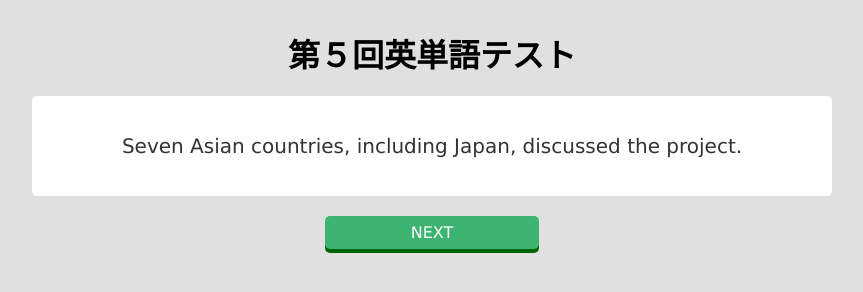
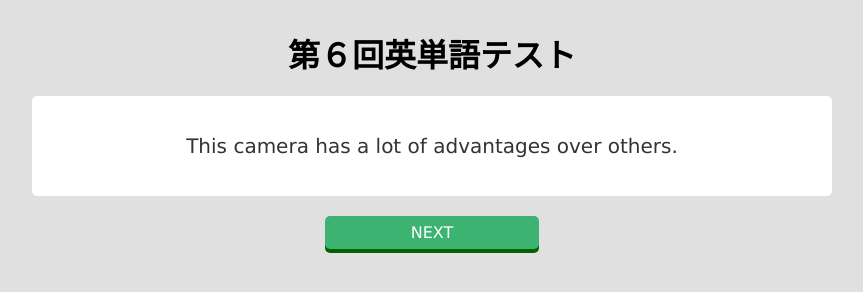
Before and after one commit to sugar314/en-to-ja-ex, a plain HTML site: page index.html in a window 1280 px wide. Shown: the whole page, without its empty margins (208-1071 px from the left). Drawn offline with Linux system fonts and the light colour scheme.

Commit message:
Update index.html

```diff
--- a/index.html
+++ b/index.html
@@ -8,7 +8,7 @@
 <body>
 
 	<div class="title-top">
-		<h1>第５回英単語テスト</h1>
+		<h1>第６回英単語テスト</h1>
 
 	<div id="card">
 		<div id="card-front"></div>
@@ -20,66 +20,66 @@
 			'use strict';
 
 			var words = [
-      {'ja': 'Take this medicine within five minutes after eating.', 'en': 'この薬を食後5分以内に飲みなさい。'},
-   {'ja': 'I make 50 dollars per day by working part-time.', 'en': '私はアルバイトで1日につき50ドル稼ぐ。'},
-   {'ja': 'Seven Asian countries, including Japan, discussed the project.', 'en': '日本を含めてアジア7か国がその計画について話し合った。'},
-   {'ja': 'The library is open throughout the year.', 'en': 'その図書館は1年中開いている。'},
-   {'ja': 'Despite the rain, the game started at five o’clock.', 'en': '雨にもかかわらず，試合は5時に始まった。'},
-   {'ja': 'There is a small village beyond the mountain.', 'en': 'その山の向こうに小さな村がある。'},
-   {'ja': 'The shopping mall is open every day except Wednesday. ', 'en': 'その商店街は水曜日を除いて毎日開いている。'},
-   {'ja': 'I don’t know whether she will come (or not) to the party.', 'en': '彼女がパーティーに来るかどうかわかりません。'},
-   {'ja': 'You can take this book, provided that you return it tomorrow.', 'en': 'もし明日返してくれるなら，この本を持って行ってもいいよ。'},
-   {'ja': 'The buses will run unless it snows.', 'en': '雪が降らない限りバスは運行します。'},
-   {'ja': 'The Japanese students had difficulty (in) answering in English.', 'en': 'その日本人の生徒たちは英語で答えるのに苦労した。'},
-   {'ja': 'Los Angeles has a warm and dry climate.', 'en': 'ロサンゼルスは暖かく乾燥した気候である。'},
-   {'ja': 'I have a strong belief that natto is good for our health.', 'en': '私は納豆は私たちの体によいという強い確信を持っている。'},
-   {'ja': 'The contrast between red and blue is beautiful in this picture.', 'en': 'この絵では赤と青の対照が美しい。'},
-   {'ja': 'I will give blood when I turn eighteen. ', 'en': '私は18歳になったら献血するつもりだ。'},
-   {'ja': 'Sarah is making a lot of progress in her swimming.', 'en': 'サラは泳ぎが大いに進歩している。'},
-   {'ja': 'The typhoon did great damage to the town.', 'en': '台風はその町に大きな損害を与えた。'},
-   {'ja': 'He checked every item on the list.', 'en': '彼はそのリストの項目をすべて調べた。'},
-   {'ja': 'He has a different concept of time from us.', 'en': '彼は私たちと異なる時間の概念を持っている。'},
-   {'ja': 'John gave me the task of washing dishes. ', 'en': 'ジョンは私に皿洗いの仕事を与えた。'},
-   {'ja': 'The temperature of the surface of the earth has risen year by year.', 'en': '地表の温度が年々上昇している。'},
-   {'ja': 'The DVD is now on sale all over Japan.', 'en': 'そのDVDは今，日本中で販売されている。'},
-   {'ja': 'I think Sam should live within his income.', 'en': 'サムは自分の収入の範囲内で生活すべきだと私は思う。'},
-   {'ja': 'Meg has a habit of getting up early in the morning.', 'en': 'メグは朝早く起きる習慣がある。'},
-   {'ja': 'She gave an account of the accident to the police.', 'en': '彼女は警察にその事故の報告をした。'},
-   {'ja': 'A lot of children were in danger during the war.', 'en': '戦争中，多くの子どもたちが危険にさらされていた。'},
-   {'ja': 'Everybody has freedom of speech in this country.', 'en': 'この国ではみんなが言論の自由を持っている。'},
-   {'ja': 'Human relationships are an important aspect of my work.', 'en': '人間関係は私の仕事の重要な一面だ。'},
-   {'ja': 'The doctor managed to stop her loss of blood.', 'en': 'その医者はなんとか彼女の失血を止めた。'},
-   {'ja': 'They collected a mass of data on the baseball team.', 'en': '彼らはその野球チームに関する大量のデータを集めた。'},
-   {'ja': 'The population of the country will decline in a few years.', 'en': 'その国の人口は数年のうちに減少するだろう。'},
-   {'ja': 'Do you think e-mails have replaced letters?', 'en': 'あなたはEメールが手紙に取って代わったと思いますか。'},
-   {'ja': 'The news spread quickly through the school.', 'en': 'そのニュースはすぐに学校中に広まった。'},
-   {'ja': 'She wasted a lot of money on clothes.', 'en': '彼女は服にたくさんの金をむだに使った。'},
-   {'ja': 'The company supplies us with natural food [natural food to us].　', 'en': 'その会社は私たちに自然食品を供給している。'},
-   {'ja': 'The actor mentioned his history in the interview.', 'en': 'その俳優はインタビューの中で自分の経歴に言及した。'},
-   {'ja': 'His family survived two world wars. ', 'en': '彼の家族は2度の世界大戦を生き延びた。'},
-   {'ja': 'If you add two to one, you get three.', 'en': '1に2を加えると3になる。'},
-   {'ja': 'Our town is separated from the sea by the mountains.', 'en': '私たちの町は，山によって海から隔てられている。'},
-   {'ja': 'A young lady served me a cup of coffee.', 'en': '若い女性が私に1杯のコーヒーを出してくれた。'},
-   {'ja': 'Emily regards him as her best friend.', 'en': 'エミリーは彼のことを親友とみなしている。'},
-   {'ja': 'The number of students decreased from 300 to 200.', 'en': '生徒数が300人から200人に減少した。'},
-   {'ja': 'Our class performed a play in our school festival.', 'en': '私たちのクラスは学園祭で劇を上演した。'},
-   {'ja': 'Thirty members came to Tokyo to attend the meeting.', 'en': '30名の会員がその会議に出席するために東京にやって来た。'},
-   {'ja': 'They finally achieved peace after a long war.', 'en': '長い戦争ののちに，彼らはついに平和を達成した。'},
-   {'ja': 'Jim promised to come to my birthday party.', 'en': 'ジムは私の誕生日パーティーに来ると約束した。'},
-   {'ja': 'How can I connect this mouse to[with] the computer?', 'en': 'どうやればこのマウスをコンピュータにつなぐことができますか。'},
-   {'ja': 'Count to three before you open your present.', 'en': 'プレゼントを開ける前に3つ数えなさい。'},
-   {'ja': 'His new movie attracted attention from all over the world.', 'en': '彼の新作映画は世界中から注目を集めた。'},
-   {'ja': 'I doubt if the team will win the game.', 'en': 'そのチームが試合に勝つかどうか疑わしい。'},
-   {'ja': 'They are really concerned about the future of Japan.', 'en': '彼らは日本の将来を本当に心配している。'},
-   {'ja': 'The official languages of Canada are French and English.', 'en': 'カナダの公用語はフランス語と英語だ。'},
-   {'ja': 'That TV program is not appropriate for children.', 'en': 'そのテレビ番組は子どもたちに適切ではない。'},
-   {'ja': 'There are three female doctors in this hospital.', 'en': 'この病院には3名の女性の医者がいる。'},
-   {'ja': 'We need fresh ideas for our next project.', 'en': '私たちは次の計画に向けて新鮮なアイデアが必要だ。'},
-   {'ja': 'Russia is one of the most powerful nations in the world.', 'en': 'ロシアは世界で最も影響力のある国の1つである。'},
-   {'ja': 'This website is very familiar to students.', 'en': 'このウェブサイトは学生にとてもよく知られている。'},
-   {'ja': 'His works are difficult for ordinary people to understand.', 'en': '彼の作品は普通の人々には理解するのが難しい。'},
-   {'ja': 'African forests are full of wild animals and plants.', 'en': 'アフリカの森林は野生の動物と植物に満ちている。'},
-   {'ja': 'You will get fat if you don’t do any exercise.', 'en': '少しは運動しないと太るよ。'}
+   {'ja': 'Humans have developed different techniques for flying.', 'en': '人間はさまざまな飛行技術を開発してきた。'},
+   {'ja': 'Could you tell me some famous English phrases?', 'en': '英語の有名な成句をいくつか教えていただけますか。'},
+   {'ja': 'This camera has a lot of advantages over others.', 'en': 'このカメラにはほかのものに対する多くの利点がある。'},
+   {'ja': 'Every teacher at this school has a good character.', 'en': 'この学校では，どの先生も性格がよい。'},
+   {'ja': 'The trading company deals mainly in natural gas.', 'en': 'その貿易会社は主に天然ガスを扱っている。'},
+   {'ja': 'The Louvre Museum is loved by all the citizens of Paris.', 'en': 'ルーブル美術館はすべてのパリ市民に愛されている。'},
+   {'ja': 'I think telling the truth is better than lying.', 'en': '私はうそをつくより本当のことを言ったほうがよいと思う。'},
+   {'ja': 'What percentage of the students will take the exam?', 'en': '何パーセントの生徒がその試験を受けますか。'},
+   {'ja': 'Mike gave us a short explanation of his plan.', 'en': 'マイクは彼の計画について私たちに短く説明した。'},
+   {'ja': 'I’ll take a simple instance to explain the theory.', 'en': 'その学説を説明するために簡単な例を挙げましょう。'},
+   {'ja': 'Please make marks on the items you need.', 'en': 'あなたが必要な項目に印を付けてください。'},
+   {'ja': 'The increase of cars is causing air pollution in China.', 'en': '自動車の増加が中国で大気汚染を引き起こしている。'},
+   {'ja': 'What are the main features of the cellphone?', 'en': 'その携帯電話の主な特徴は何ですか。'},
+   {'ja': 'Japan’s trade with China has increased year by year.', 'en': '日本の中国との貿易は年々増えてきている。'},
+   {'ja': 'This notebook computer is a useful tool for my work.', 'en': 'このノートパソコンは役に立つ私の仕事道具だ。'},
+   {'ja': 'They created a new sort of music.', 'en': '彼らは新しい種類の音楽を作り出した。'},
+   {'ja': 'The small hotel had a family atmosphere.', 'en': 'その小さなホテルには家庭的な雰囲気があった。'},
+   {'ja': 'The new policy had a strong impact on other countries.', 'en': 'その新しい政策は他国に強い影響を与えた。'},
+   {'ja': 'I want you to change your attitude toward me.', 'en': '私はあなたに私に対するあなたの態度を変えてほしいと思っている。'},
+   {'ja': 'A huge crowd came together in front of the White House.', 'en': '大群衆がホワイトハウスの前に集まった。'},
+   {'ja': 'Those boys suddenly disappeared into the building.', 'en': 'その少年たちは建物の中に突然姿を消した。'},
+   {'ja': 'A good dictionary defines each word clearly.', 'en': 'よい辞書はそれぞれの単語をわかりやすく定義している。'},
+   {'ja': 'The surface of the lake is reflecting the light of the sun.', 'en': 'その湖面は太陽の光を反射している。'},
+   {'ja': 'Mike wants to contribute to his team in the next game.', 'en': 'マイクは次の試合でチームに貢献したいと思っている。'},
+   {'ja': 'He represented our class at the meeting.', 'en': '彼は会議で私たちのクラスを代表した［クラスを代表して会議に出た］。'},
+   {'ja': 'Nancy’s dress today matches her hairstyle.', 'en': 'ナンシーの今日の服は彼女の髪型に合っている。'},
+   {'ja': 'We exchanged information about the new product. ', 'en': '私たちは新製品についての情報を交換した。'},
+   {'ja': 'Jane’s strange action confused her family.', 'en': 'ジェーンの奇妙な行動は彼女の家族を困惑させた。'},
+   {'ja': 'This toy seems to respond to human voice.', 'en': 'このおもちゃは人の声に反応するようだ。'},
+   {'ja': 'My parents are still treating me like a child.', 'en': '私の両親はまだ私を子どものように扱っている。'},
+   {'ja': 'There are only nine male students in this class.', 'en': 'このクラスには男子生徒が9人しかいない。'},
+   {'ja': 'Thousands of huge trees stand on that mountain.', 'en': '何千という巨大な木があの山に立っている。'},
+   {'ja': 'I want to be a professional baseball player like Ichiro.', 'en': '私はイチローのようなプロ野球選手になりたい。'},
+   {'ja': 'Cellphones are essential for our daily lives.', 'en': '携帯電話は私たちの日常生活に必要不可欠である。'},
+   {'ja': 'Could you tell me your current address?', 'en': 'あなたの現在の住所を教えていただけませんか。'},
+   {'ja': 'Positive thinking will lead you to success.', 'en': '前向きな考え方はあなたを成功に導くでしょう。'},
+   {'ja': 'Chemical products like plastics are used all over the world.', 'en': 'プラスチックのような化学製品は世界中で使われている。'},
+   {'ja': 'We stayed at a really comfortable hotel during our trip.', 'en': '私たちは旅行中，実に快適なホテルに滞在した。'},
+   {'ja': 'They got off the train at the central station.', 'en': '彼らは中央駅で電車を降りた。'},
+   {'ja': 'Lack of sleep has a negative effect on your studies.', 'en': '睡眠不足はあなたたちの勉強に悪い影響を及ぼす。'},
+   {'ja': 'The coal industry has been disappearing in Japan.', 'en': '石炭産業は日本で姿を消してきている。'},
+   {'ja': 'Human genes aren’t much different from chimpanzees’.', 'en': '人間の遺伝子はチンパンジーのものとあまり違わない。'},
+   {'ja': 'There is heavy traffic on this street in the evening.', 'en': 'この通りは夕方，すごい交通量がある。'},
+   {'ja': 'Her dream became a reality after five years.', 'en': '彼女の夢は5年後に現実(のもの)となった。'},
+   {'ja': 'The couple found happiness in their ordinary life.', 'en': 'その夫婦は普通の生活に幸せを見いだした。'},
+   {'ja': 'My mother keeps a good balance between work and family.', 'en': '私の母は仕事と家庭の(間の)バランスをうまく保っている。'},
+   {'ja': 'People once thought that the earth was the center of the universe.', 'en': '人々はかつて地球が宇宙の中心だと考えていた。'},
+   {'ja': 'Tim has a part-time job in a car factory.', 'en': 'ティムは自動車工場でアルバイトをしている。'},
+   {'ja': 'I go to a gym to build up my muscle.', 'en': '私は筋肉をつけるためにジムに通っている。'},
+   {'ja': 'She sang the song in front of a large audience.', 'en': '彼女はその歌を大観客の前で歌った。'},
+   {'ja': 'It is said that birds understand the cycle of the seasons.', 'en': '鳥は季節の移り変わりを理解すると言われている。'},
+   {'ja': 'My father’s new car runs on electricity. ', 'en': '父の新しい車は電気で走る。'},
+   {'ja': 'He is studying the link between our mind and body.', 'en': '彼は私たちの心と体の間のつながりについて研究している。'},
+   {'ja': 'Several tests showed that he had stomach cancer.', 'en': 'いくつかの検査によって彼は胃がんにかかっていることがわかった。'},
+   {'ja': 'I didn’t have much contact with him last year.', 'en': '去年，私は彼とあまり連絡をとらなかった。'},
+   {'ja': 'Most of us are in favor of the plan.', 'en': '私たちのほとんどはその計画を支持している。'},
+   {'ja': 'Choose your future career carefully.', 'en': '慎重に将来の職業を選びなさい。'},
+   {'ja': 'The majority of students do not like to take examinations.', 'en': '生徒の大多数は試験を受けるのが好きではない。'},
+   {'ja': 'She has wanted to be a police officer since she was a child.', 'en': '彼女は子どものころから警察官になりたいと思っている。'},
+   {'ja': 'They fought the war to protect democracy. ', 'en': '彼らは民主主義を守るためにその戦争を戦った。'}
 			];
 
 
```
